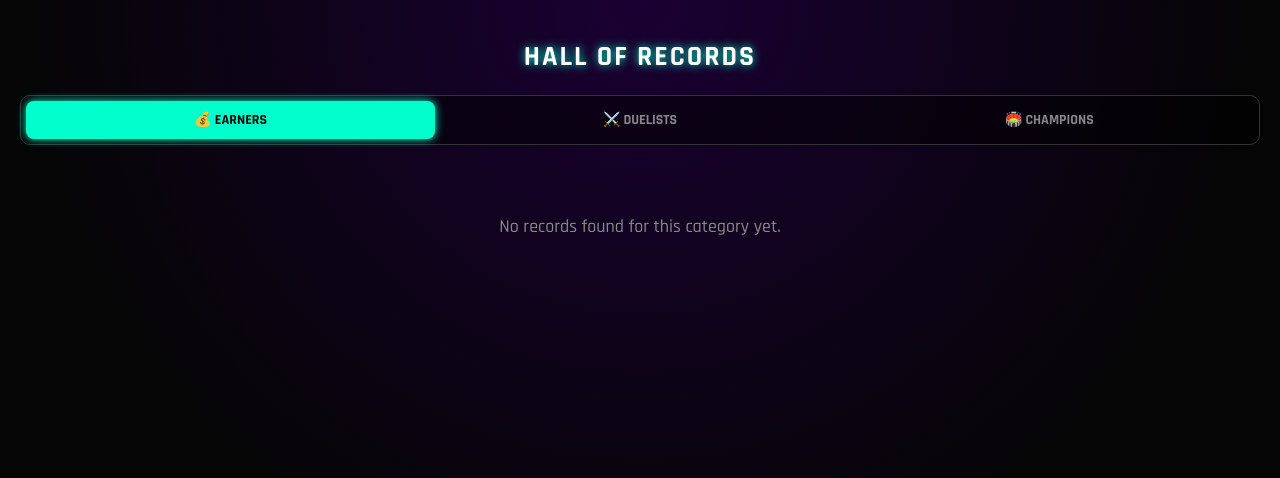
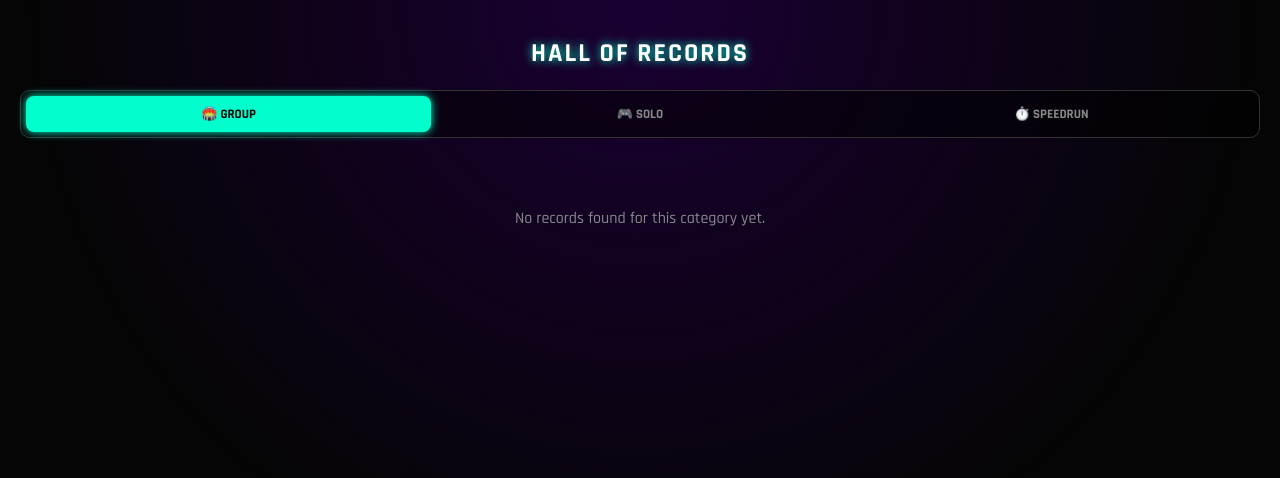
Before and after one commit to DivineDemonn/guessing-game-leaderboard, a Flask app: page / in a window 1280 px wide. Shown: the top 478 px of the page. Run offline with Flask 3, Linux system fonts and the light colour scheme; data that the repository does not hold is empty; some libraries are stand-ins or nearby versions.

Commit message:
Update index.html

```diff
--- a/templates/index.html
+++ b/templates/index.html
@@ -34,7 +34,7 @@
 
         h1 {
             text-align: center;
-            font-size: 28px;
+            font-size: 26px;
             text-transform: uppercase;
             letter-spacing: 2px;
             text-shadow: 0 0 10px var(--primary);
@@ -49,6 +49,7 @@
             border-radius: 10px;
             padding: 5px;
             border: 1px solid #333;
+            gap: 6px;
         }
 
         .tab-btn {
@@ -56,14 +57,15 @@
             background: transparent;
             color: var(--text-muted);
             border: none;
-            padding: 10px 5px;
+            padding: 10px 4px;
             font-family: 'Rajdhani', sans-serif;
-            font-size: 14px;
+            font-size: 13px;
             font-weight: 700;
             text-transform: uppercase;
             cursor: pointer;
             border-radius: 8px;
             transition: 0.3s ease;
+            white-space: nowrap;
         }
 
         .tab-btn.active {
@@ -104,31 +106,33 @@
 
         .name {
             flex: 1;
-            font-size: 18px;
+            font-size: 17px;
             font-weight: 700;
             letter-spacing: 1px;
             white-space: nowrap;
             overflow: hidden;
             text-overflow: ellipsis;
+            padding: 0 10px;
         }
 
         .score {
-            font-size: 20px;
+            font-size: 18px;
             font-weight: 700;
             color: var(--secondary);
             text-shadow: 0 0 5px rgba(255, 0, 85, 0.5);
+            white-space: nowrap;
         }
 
         .score-label {
             font-size: 12px;
             color: var(--text-muted);
-            margin-left: 5px;
+            margin-left: 4px;
         }
 
         .empty-state {
             text-align: center;
             color: var(--text-muted);
-            font-size: 18px;
+            font-size: 16px;
             margin-top: 50px;
         }
 
@@ -155,39 +159,45 @@
     <h1 id="titleText">Hall of Records</h1>
 
     <div class="tabs">
-        <button class="tab-btn" id="btn-earners" onclick="loadSection('earners')">💰 Earners</button>
-        <button class="tab-btn" id="btn-duelists" onclick="loadSection('duelists')">⚔️ Duelists</button>
-        <button class="tab-btn" id="btn-champions" onclick="loadSection('champions')">🏟️ Champions</button>
+        <button class="tab-btn" id="btn-group" onclick="loadSection('group')">🏟️ Group</button>
+        <button class="tab-btn" id="btn-solo" onclick="loadSection('solo')">🎮 Solo</button>
+        <button class="tab-btn" id="btn-speedrun" onclick="loadSection('speedrun')">⏱️ Speedrun</button>
     </div>
 
     <div id="list-container" class="leaderboard-list">
-        <!-- Players loaded here via JS -->
+        <!-- Records loaded dynamically -->
     </div>
 
     <script>
-        // Initialize Telegram Web App
         window.Telegram.WebApp.ready();
         window.Telegram.WebApp.expand();
 
-        // Get the initial section passed from the Flask backend (from URL parameter)
-        const initialSection = "{{ initial_section }}";
+        // Reads initial parameter passed from the server or Telegram StartApp
+        let initialSection = "{{ initial_section }}";
+        if (window.Telegram.WebApp.initDataUnsafe && window.Telegram.WebApp.initDataUnsafe.start_param) {
+            initialSection = window.Telegram.WebApp.initDataUnsafe.start_param;
+        }
+
+        const validSections = ["group", "solo", "speedrun"];
+        if (!validSections.includes(initialSection)) {
+            initialSection = "group";
+        }
 
         const medals = ["🥇", "🥈", "🥉"];
 
         function loadSection(section) {
-            // Update UI Tabs
             document.querySelectorAll('.tab-btn').forEach(btn => btn.classList.remove('active'));
-            document.getElementById(`btn-${section}`).classList.add('active');
+            const activeBtn = document.getElementById(`btn-${section}`);
+            if (activeBtn) activeBtn.classList.add('active');
 
             const container = document.getElementById('list-container');
             container.innerHTML = '<div class="loader">Accessing Databanks...</div>';
 
-            // Fetch live data from backend
             fetch(`/api/stats/${section}`)
                 .then(response => response.json())
                 .then(data => {
                     container.innerHTML = '';
-                    if (data.length === 0) {
+                    if (!data || data.length === 0) {
                         container.innerHTML = '<div class="empty-state">No records found for this category yet.</div>';
                         return;
                     }
@@ -195,7 +205,7 @@
                     data.forEach((player, index) => {
                         let rankDisplay = (index < 3) ? medals[index] : `#${index + 1}`;
                         let cardClass = (index < 3) ? `rank-${index + 1}` : 'rank-other';
-                        let delay = index * 0.05;
+                        let delay = index * 0.04;
 
                         const card = document.createElement('div');
                         card.className = `player-card ${cardClass}`;
@@ -211,11 +221,10 @@
                 })
                 .catch(error => {
                     container.innerHTML = '<div class="empty-state">Network Error: Failed to retrieve archives.</div>';
-                    console.error("Error fetching leaderboard:", error);
+                    console.error("Error loading stats:", error);
                 });
         }
 
-        // Auto-load the section requested by the Telegram Bot button
         loadSection(initialSection);
     </script>
 </body>
```
